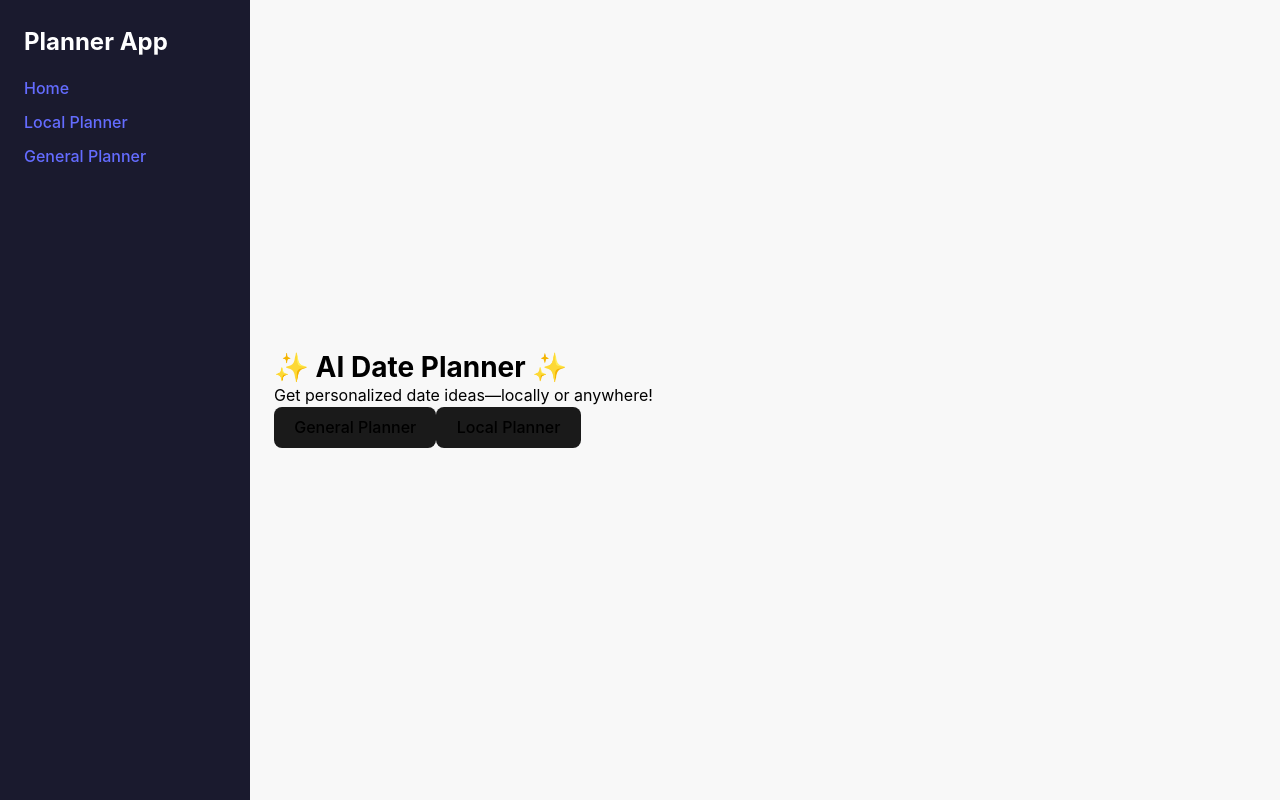
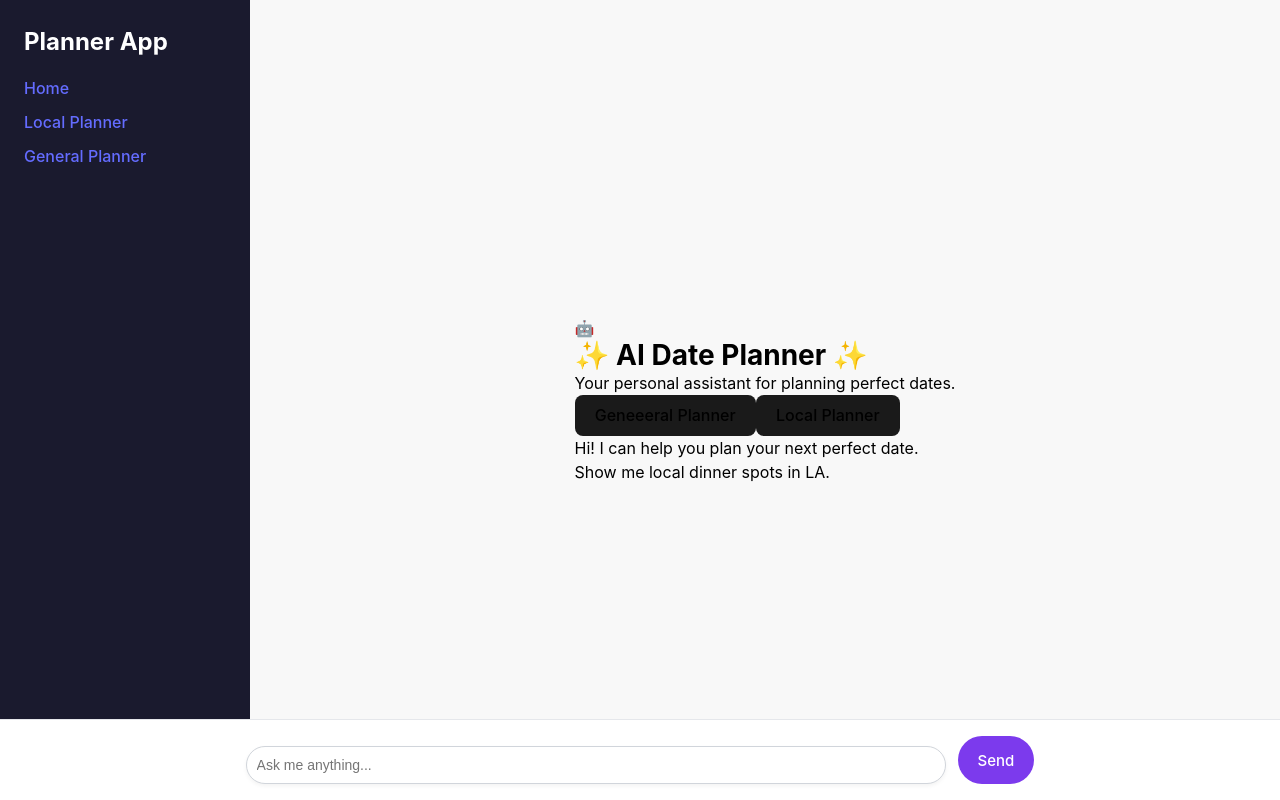
Before and after one commit to TowelGreen/ai_planner, a React (Vite) app: page /home in a window 1280 px wide. Built offline with nearby package versions, Linux system fonts and the light colour scheme.

Commit message:
split  input box

```diff
--- a/src/App.css
+++ b/src/App.css
@@ -49,7 +49,9 @@
 
 .main-content {
   flex-grow: 1;
-  padding: 24px;
+  display: flex;
+  justify-content: center;
+  align-items: center;
   background: #f8f8f8;
   overflow-y: auto;
 }
--- a/src/App.tsx
+++ b/src/App.tsx
@@ -14,6 +14,7 @@ export default function App() {
         <Sidebar />
         <div className="main-content">
           <Routes>
+            <Route path="/" element={<Home />} />
             <Route path="/home" element={<Home />} />
             <Route path="/local" element={<LocalPlanner />} />
             <Route path="/general" element={<GeneralPlanner />} />
--- a/src/pages/home.tsx
+++ b/src/pages/home.tsx
@@ -1,23 +1,46 @@
-import React from 'react';
-import { Link } from 'react-router-dom';
+import React from "react";
+import { Link } from "react-router-dom";
+import styles from "../styles/Home.module.css";
 
 const Home: React.FC = () => {
   return (
-    <div className="flex flex-col items-center justify-center min-h-screen bg-gradient-to-r from-purple-300 via-pink-200 to-yellow-100 text-center p-4">
-      <h1 className="text-4xl font-bold mb-4">✨ AI Date Planner ✨</h1>
-      <p className="text-lg mb-8">Get personalized date ideas—locally or anywhere!</p>
+    <div className="home-container">
+      {/* Chat area */}
+      <div className="chat-window">
+        <div className="chat-header">
+          <div className="chat-emoji">🤖</div>
+          <h1 className="chat-title">✨ AI Date Planner ✨</h1>
+          <p className="chat-subtitle">
+            Your personal assistant for planning perfect dates.
+          </p>
 
-      <div className="flex gap-4">
-        <Link to="/general">
-          <button className="bg-indigo-600 text-white px-6 py-2 rounded-2xl shadow-md hover:bg-indigo-700 transition">
-            General Planner
-          </button>
-        </Link>
-        <Link to="/local">
-          <button className="bg-green-600 text-white px-6 py-2 rounded-2xl shadow-md hover:bg-green-700 transition">
-            Local Planner
-          </button>
-        </Link>
+          <div className="button-group">
+            <Link to="/general">
+              <button className="nav-button primary">Geneeeral Planner</button>
+            </Link>
+            <Link to="/local">
+              <button className="nav-button secondary">Local Planner</button>
+            </Link>
+          </div>
+        </div>
+
+        {/* Sample conversation */}
+        <div className="chat-message bot">
+          Hi! I can help you plan your next perfect date.
+        </div>
+        <div className="chat-message user">
+          Show me local dinner spots in LA.
+        </div>
+      </div>
+
+      {/* Input bar */}
+      <div className={styles.inputBar}>
+        <input
+          type="text"
+          placeholder="Ask me anything..."
+          className={styles.inputBox}
+        />
+        <button className={styles.sendButton}>Send</button>
       </div>
     </div>
   );
--- a/src/styles/Home.module.css
+++ b/src/styles/Home.module.css
@@ -1,43 +1,171 @@
-.container {
+/* Layout */
+.home-container {
+  height: 100vh;
   display: flex;
   flex-direction: column;
-  align-items: center;
-  padding: 2rem;
-  min-height: 100vh;
-  background: #f8f9fa;
+  background: linear-gradient(to right, #d8b4fe, #fbcfe8, #fef9c3);
+  font-family: Arial, sans-serif;
 }
 
-.title {
-  font-size: 2.5rem;
-  margin-bottom: 1rem;
+/* Chat message area */
+.chat-window {
+  flex: 1;
+  overflow-y: auto;
+  padding: 24px;
+  max-width: 700px;
+  margin: 0 auto;
+  padding-bottom: 100px; /* space for input */
 }
 
-.form {
-  display: flex;
-  flex-direction: column;
-  gap: 1rem;
-  width: 100%;
-  max-width: 400px;
+/* Header and intro section */
+.chat-header {
+  text-align: center;
+  margin-bottom: 24px;
 }
 
-input {
-  padding: 0.75rem;
-  font-size: 1rem;
-  border-radius: 6px;
-  border: 1px solid #ccc;
+.chat-emoji {
+  font-size: 48px;
+  margin-bottom: 8px;
 }
 
-button {
-  padding: 0.75rem;
-  font-size: 1rem;
+.chat-title {
+  font-size: 24px;
+  margin-bottom: 4px;
+}
+
+.chat-subtitle {
+  font-size: 16px;
+  color: #333;
+}
+
+/* Buttons */
+.button-group {
+  display: flex;
+  justify-content: center;
+  gap: 12px;
+  margin-top: 12px;
+}
+
+.nav-button {
+  padding: 10px 16px;
   border: none;
-  background-color: #5e72e4;
+  border-radius: 12px;
+  font-size: 14px;
+  cursor: pointer;
+  box-shadow: 0 2px 6px rgba(0, 0, 0, 0.1);
+}
+
+.nav-button.primary {
+  background-color: #4f46e5;
   color: white;
-  border-radius: 6px;
+}
+
+.nav-button.secondary {
+  background-color: #16a34a;
+  color: white;
+}
+
+/* Chat messages */
+.chat-message {
+  max-width: 80%;
+  padding: 12px 16px;
+  margin-bottom: 12px;
+  border-radius: 16px;
+  font-size: 14px;
+  line-height: 1.4;
+}
+
+.chat-message.bot {
+  background-color: white;
+  align-self: flex-start;
+}
+
+.chat-message.user {
+  background-color: #e0e7ff;
+  align-self: flex-end;
+  margin-left: auto;
+}
+
+/* Input bar */
+.chat-input-bar {
+  position: fixed;
+  bottom: 0;
+  left: 0;
+  width: 100%;
+  background: white;
+  border-top: 1px solid #ddd;
+  padding: 12px 16px;
+  display: flex;
+  justify-content: center;
+  gap: 12px;
+  z-index: 10;
+}
+
+.chat-input-bar input {
+  flex: 1;
+  max-width: 600px;
+  padding: 10px 16px;
+  border: 1px solid #ccc;
+  border-radius: 12px;
+  font-size: 14px;
+  outline: none;
+}
+
+.chat-input-bar button {
+  padding: 10px 20px;
+  background-color: #9333ea;
+  color: white;
+  border: none;
+  border-radius: 12px;
+  font-size: 14px;
   cursor: pointer;
   transition: background 0.3s ease;
 }
 
-button:hover {
-  background-color: #324cdd;
+.chat-input-bar button:hover {
+  background-color: #7e22ce;
 }
+.inputBar {
+  position: fixed;
+  bottom: 0;
+  left: 0;
+  width: 100%;
+  padding: 16px;
+  background: white;
+  border-top: 1px solid #e5e7eb;
+  display: flex;
+  justify-content: center;
+  z-index: 10;
+}
+
+.inputBox {
+  flex: 1;
+  max-width: 700px;
+  padding: 12px 16px;
+  border: 1px solid #d1d5db;
+  border-radius: 9999px;
+  font-size: 15px;
+  outline: none;
+  box-shadow: 0 2px 4px rgba(0, 0, 0, 0.05);
+  transition: box-shadow 0.2s ease;
+}
+
+.inputBox:focus {
+  box-shadow: 0 0 0 3px rgba(167, 139, 250, 0.5);
+}
+
+.sendButton {
+  margin-left: 12px;
+  padding: 12px 20px;
+  background-color: #7c3aed;
+  color: white;
+  border: none;
+  border-radius: 9999px;
+  font-size: 15px;
+  cursor: pointer;
+  transition: background-color 0.2s ease;
+}
+
+.sendButton:hover {
+  background-color: #6d28d9;
+}
```
